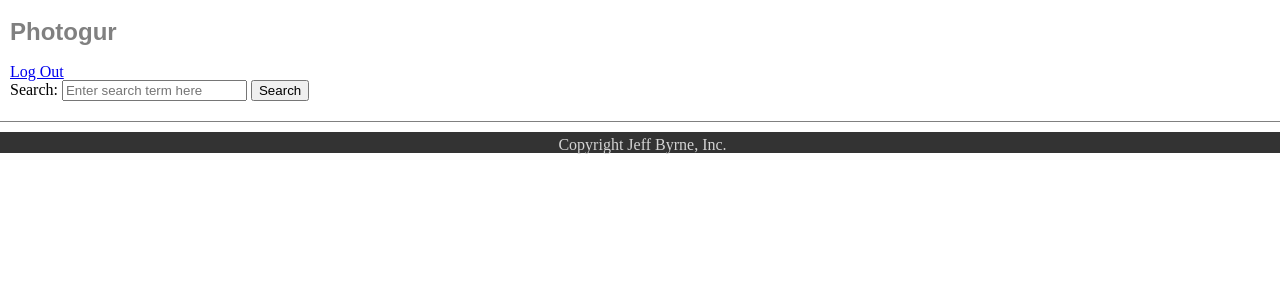
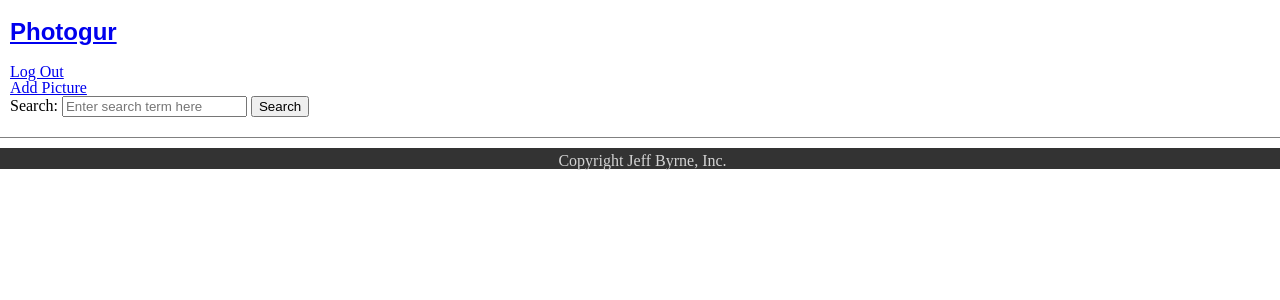
Before and after one commit to jeffreybyrne/0301-assignment1-photogur, a Django app: page /pictures/ in a window 1280 px wide. Shown: the top 300 px of the page. Run offline with Django 3.2, Linux system fonts and the light colour scheme; the visitor is signed in with stand-in values (Sample User, id 1); data that the repository does not hold is empty; some libraries are stand-ins or nearby versions.

Commit message:
finished the assignment

```diff
--- a/photogur/templates/base.html
+++ b/photogur/templates/base.html
@@ -9,10 +9,11 @@
   </head>
   <body>
     <header class='main-header'>
-      <h1 class="main-header-text">Photogur</h1>
+      <h1 class="main-header-text"><a href="{% url 'home' %}">Photogur</a></h1>
 
       {% if request.user.is_authenticated %}
       <p><a href="{% url 'logout' %}">Log Out</a></p>
+      <p><a href="{% url 'new_picture' %}">Add Picture</a></p>
       {% else %}
       <p><a href="{% url 'login' %}">Log In</a></p>
       {% endif %}
--- a/photogur/templates/picture.html
+++ b/photogur/templates/picture.html
@@ -3,7 +3,7 @@
 
 <h2>{{ picture.title }}</h2>
 <h3>By {{ picture.artist }}</h3>
-
+<h3>Added By {{ picture.user }}</h3>
 <img src="{{ picture.url }}" alt="{{ picture.title }}">
 
 <form action="{% url 'create_comment' %}" method="post">
--- a/photogur/urls.py
+++ b/photogur/urls.py
@@ -15,15 +15,17 @@
 """
 from django.contrib import admin
 from django.urls import path
-from photogur.views import pictures_page, picture_show, picture_search, create_comment, login_view, logout_view, signup
+from photogur.views import pictures_page, picture_show, picture_search, create_comment, login_view, logout_view, signup, new_picture, home
 
 urlpatterns = [
     path('admin/', admin.site.urls),
     path('pictures/', pictures_page, name='pictures'),
+    path('', home, name='home'),
     path('picture/<int:id>', picture_show, name='picture_details'),
     path('search', picture_search, name='picture_search'),
     path('comments/new', create_comment, name='create_comment'),
     path('login/', login_view, name='login'),
     path('logout/', logout_view, name='logout'),
     path('signup/', signup, name='signup'),
+    path('new_picture/', new_picture, name='new_picture'),
 ]
--- a/photogur/views.py
+++ b/photogur/views.py
@@ -1,10 +1,10 @@
 from django.http import HttpResponse, HttpResponseRedirect
 from django.shortcuts import render
 from photogur.models import Picture, Comment
-from photogur.forms import LoginForm
+from photogur.forms import LoginForm, PictureForm
 from django.contrib.auth import authenticate, login, logout
 from django.contrib.auth.forms import UserCreationForm
-# import ipdb
+import ipdb
 # import pry
 
 
@@ -70,12 +70,6 @@
     return HttpResponseRedirect('/pictures')
 
 
-# def signup(request):
-#     form = UserCreationForm()
-#     response = render(request, 'signup.html', {'form': form})
-#     return HttpResponse(response)
-
-
 def signup(request):
     if request.method == 'POST':
         form = UserCreationForm(request.POST)
@@ -90,3 +84,21 @@
         form = UserCreationForm()
     response = render(request, 'signup.html', {'form': form})
     return HttpResponse(response)
+
+
+def new_picture(request):
+    if request.method == 'POST':
+        form = PictureForm(request.POST)
+        if form.is_valid():
+            form.user = request.user
+            new_picture = form.save()
+            # ipdb.set_trace()
+            return HttpResponseRedirect('/picture/' + str(new_picture.id))
+    else:
+        form = PictureForm()
+    response = render(request, 'new_picture.html', {'form': form})
+    return HttpResponse(response)
+
+
+def home(request):
+    return HttpResponseRedirect('/pictures')
```
Also changed, not shown: photogur/forms.py (+13 -4 lines), photogur/templates/new_picture.html (added, +9 -0 lines).
